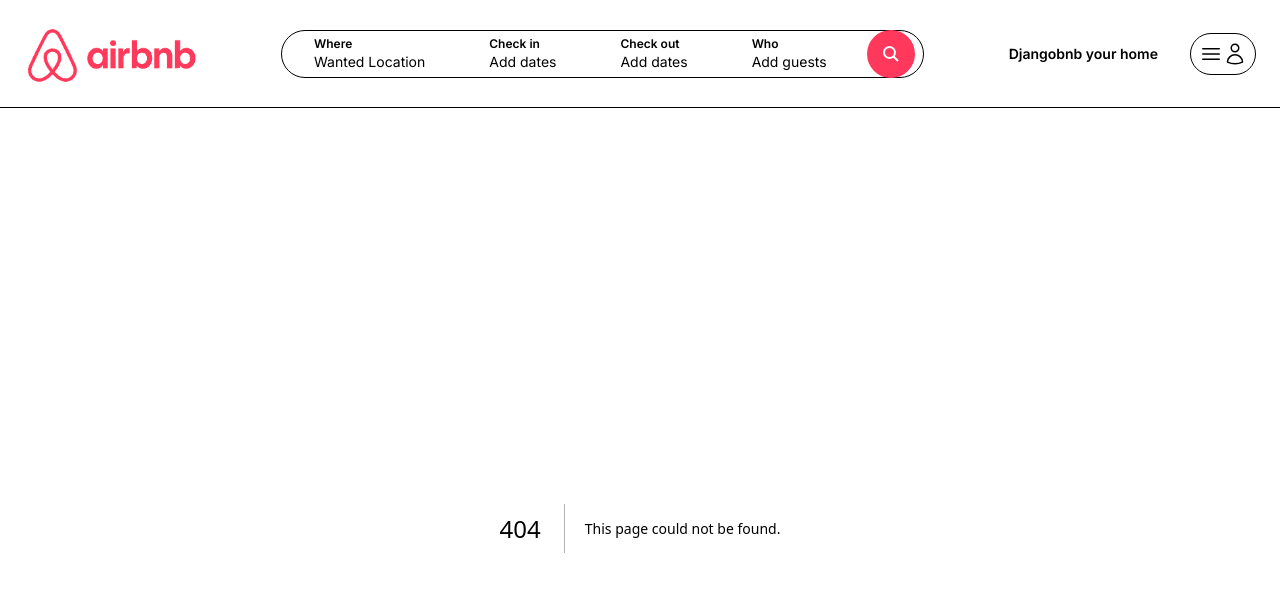
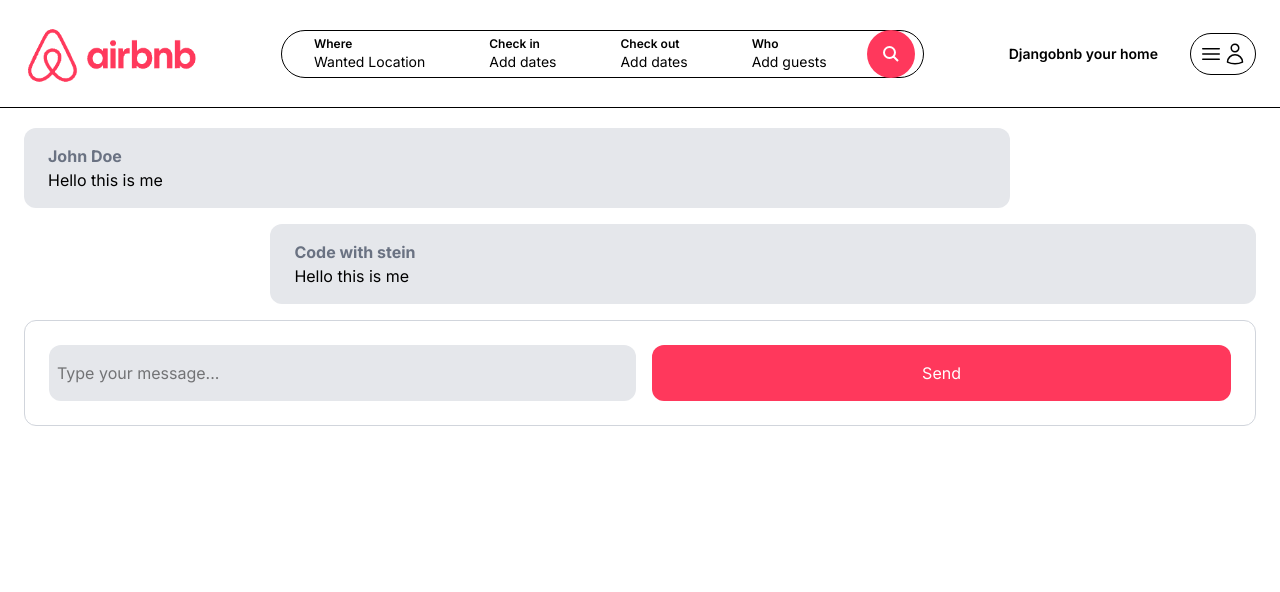
Before and after one commit to reymargutana46/Djangobnb, a Next.js app: page /inbox/1 in a window 1280 px wide. Before the commit this address had no page. Shown: the top 592 px of the page. Built offline with nearby package versions, Linux system fonts and the light colour scheme.

Commit message:
Detail Page for chat (static) - Gutana, Reymar C.

```diff
--- /dev/null
+++ b/app/components/forms/CustomButton.tsx
@@ -0,0 +1,22 @@
+interface CustomButtonProps {
+    label: string;
+    className?: string;
+    onClick: () => void;
+}
+
+const CustomButton: React.FC<CustomButtonProps> = ({
+    label,
+    className,
+    onClick
+}) => {
+    return (
+        <div
+            onClick={onClick}
+            className={`w-full py-4 bg-airbnb hover:bg-airbnb-dark text-white text-center rounded-xl transition cursor-pointer ${className}`}
+        >
+            {label}
+        </div>
+    )
+}
+
+export default CustomButton;
--- /dev/null
+++ b/app/components/inbox/ConversationDetail.tsx
@@ -0,0 +1,39 @@
+'use client';
+
+import CustomButton from "../forms/CustomButton";
+
+const ConversationDetail = () => {
+    return (
+        <>
+            <div className="max-h-[400px] overflow-auto flex-col space-y-4">
+                <div className="w-[80%] py-4 px-6 rounded-xl bg-gray-200">
+                    <p className="font-bold text-gray-500">John Doe</p>
+
+                    <p>Hello this is me</p>
+                </div>
+
+                <div className="w-[80%] ml-[20%] py-4 px-6 rounded-xl bg-gray-200">
+                    <p className="font-bold text-gray-500">Code with stein</p>
+
+                    <p>Hello this is me</p>
+                </div>
+            </div>
+
+            <div className="mt-4 py-6 px-6 flex border border-gray-300 space-x-4 rounded-xl">
+                <input
+                    type="text"
+                    placeholder="Type your message..."
+                    className="w-full p-2 bg-gray-200 rounded-xl"
+                />
+
+                <CustomButton
+                    label='Send'
+                    onClick={() => console.log('Clicked')}
+                    className="w-[100px]"
+                />
+            </div>
+        </>
+    )
+}
+
+export default ConversationDetail;
--- /dev/null
+++ b/app/inbox/[id]/page.tsx
@@ -0,0 +1,10 @@
+import ConversationDetail from "@/app/components/inbox/ConversationDetail";
+
+const ConversationPage = () => {
+    return (
+        <main className="max-w-[1500px] mx-auto px-6 pb-6">
+            <ConversationDetail />
+        </main>
+    )
+}
+export default ConversationPage;
```
